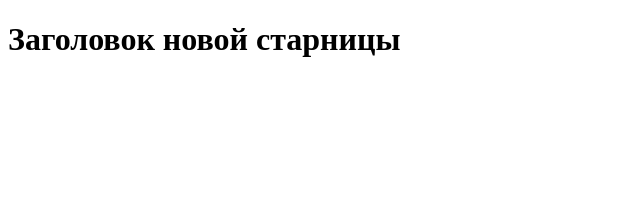
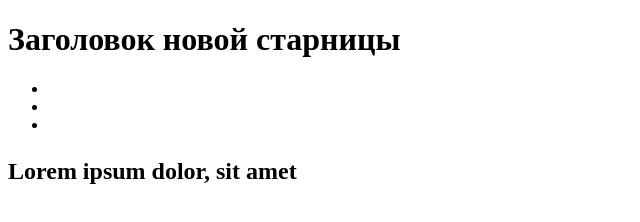
Before and after one commit to ValeriaVeber/ski-school-saganovich, a plain HTML site: page index.html in a window 1280 px wide. Shown: the whole page, without its empty margins (0-640 px from the left). Drawn offline with Linux system fonts and the light colour scheme.

```diff
--- a/index.html
+++ b/index.html
@@ -8,5 +8,15 @@
 </head>
 <body>
     <h1>Заголовок новой старницы</h1>
+    <p>
+        <ul class="list">
+            <li></li>
+            <li></li>
+            <li></li>
+        </ul>
+    </p>
+    <h2 class="title">
+        <p>Lorem ipsum dolor, sit amet</p>
+    </h2>
 </body>
 </html>
```
Also changed, not shown: contacts.html (added, +12 -0 lines).
